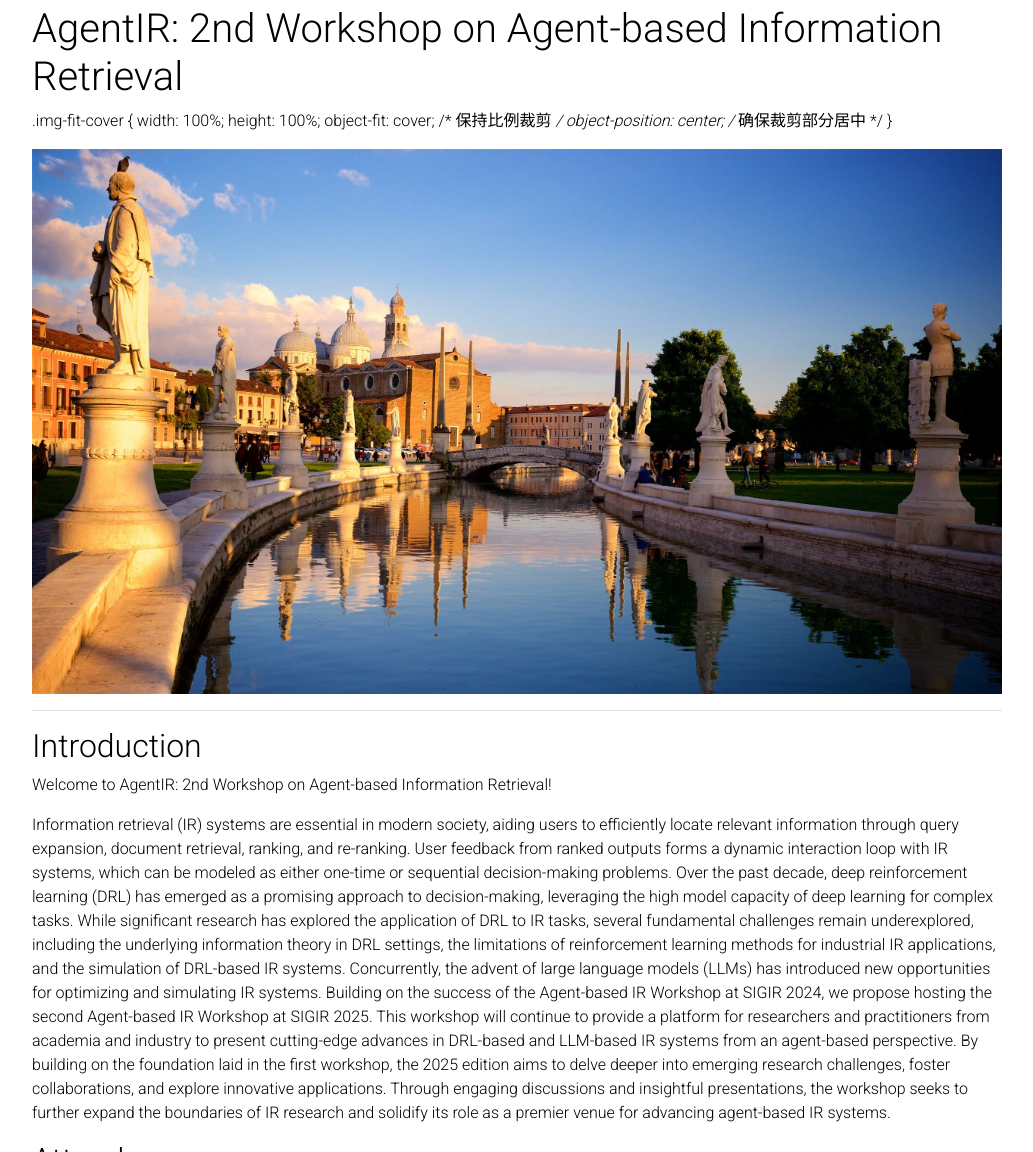
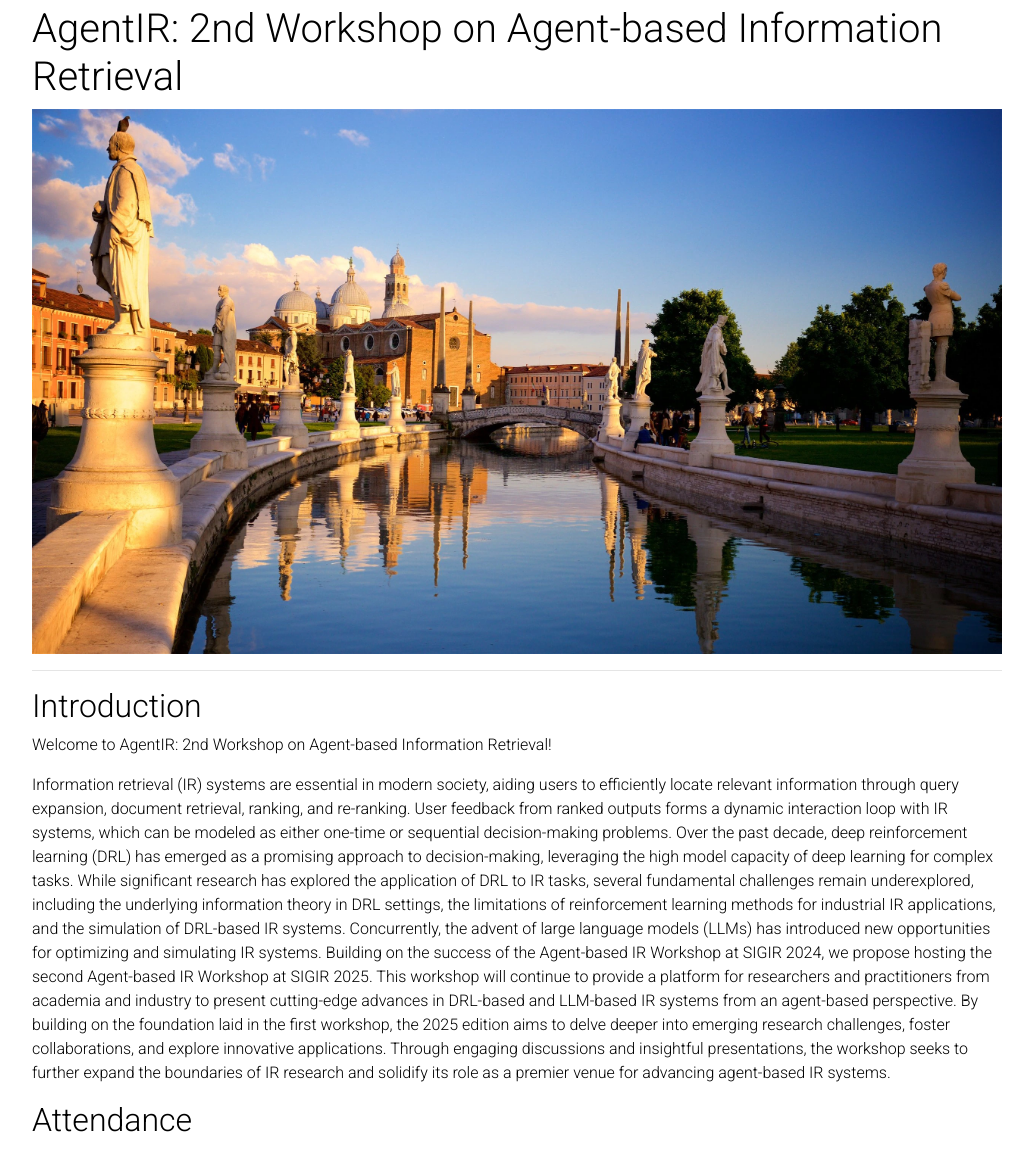
Before and after one commit to Applied-Machine-Learning-Lab/KDD25-Tutorial-LLM-Enhanced-RecSys, a Jekyll site: the page built from _pages/about.md, in a window 1280 px wide and 1400 px high. Shown: the part 248-1400 px from the top of the window, without its empty margins (123-1156 px from the left). Built offline with Jekyll 4.4.1, drawn with Linux system fonts in a browser that asks for light colours; full-size pictures stand in for the smaller copies a plugin makes; comment, search, counter and statistics services are not loaded; a style sheet for code colours, icons or effects is not loaded.

Commit message:
Update about.md

```diff
--- a/_pages/about.md
+++ b/_pages/about.md
@@ -7,16 +7,18 @@ nav: true
 ---
 # AgentIR: 2nd Workshop on Agent-based Information Retrieval
 
+<style>
 .img-fit-cover {
   width: 100%;
   height: 100%;
-  object-fit: cover; /* 保持比例裁剪 */
-  object-position: center; /* 确保裁剪部分居中 */
+  object-fit: cover;
+  object-position: center;
 }
+</style>
 
 <div>
 <!-- <img src="../assets/img/padova.jpg" width="70%" style="margin-left:35%; margin-right:30%"> -->
-<img src="/assets/img/padova.jpg" width="100%">
+<img src="assets/img/padova.jpg" width="100%">
 </div>
 ---
 
```
